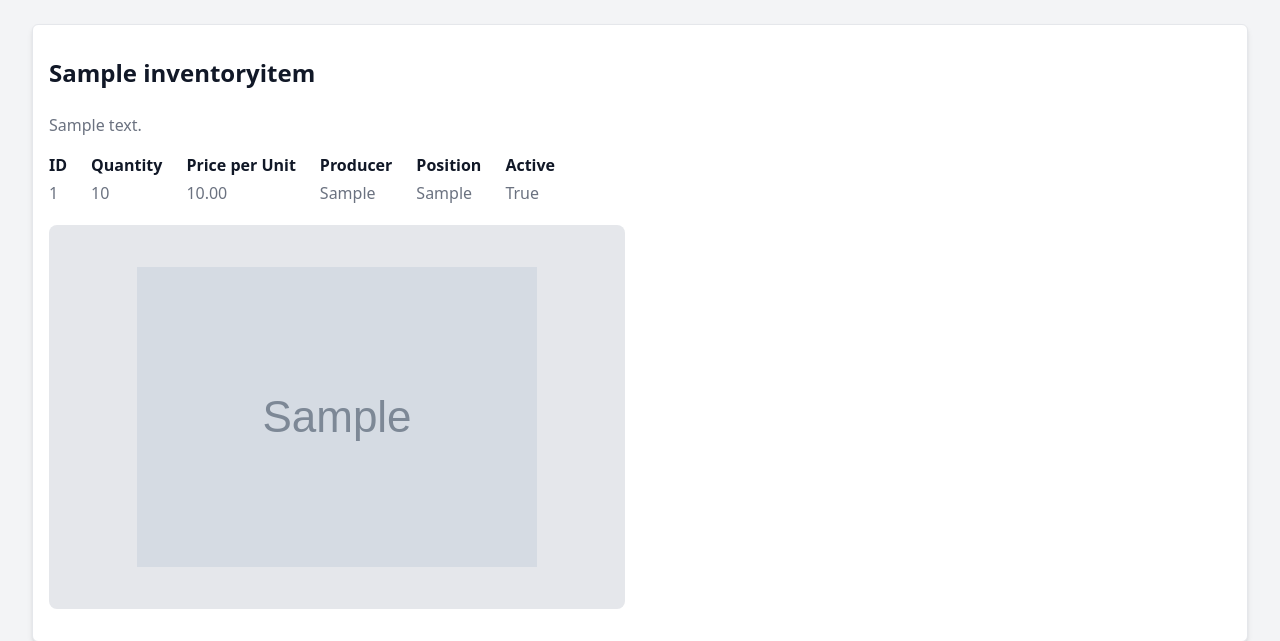
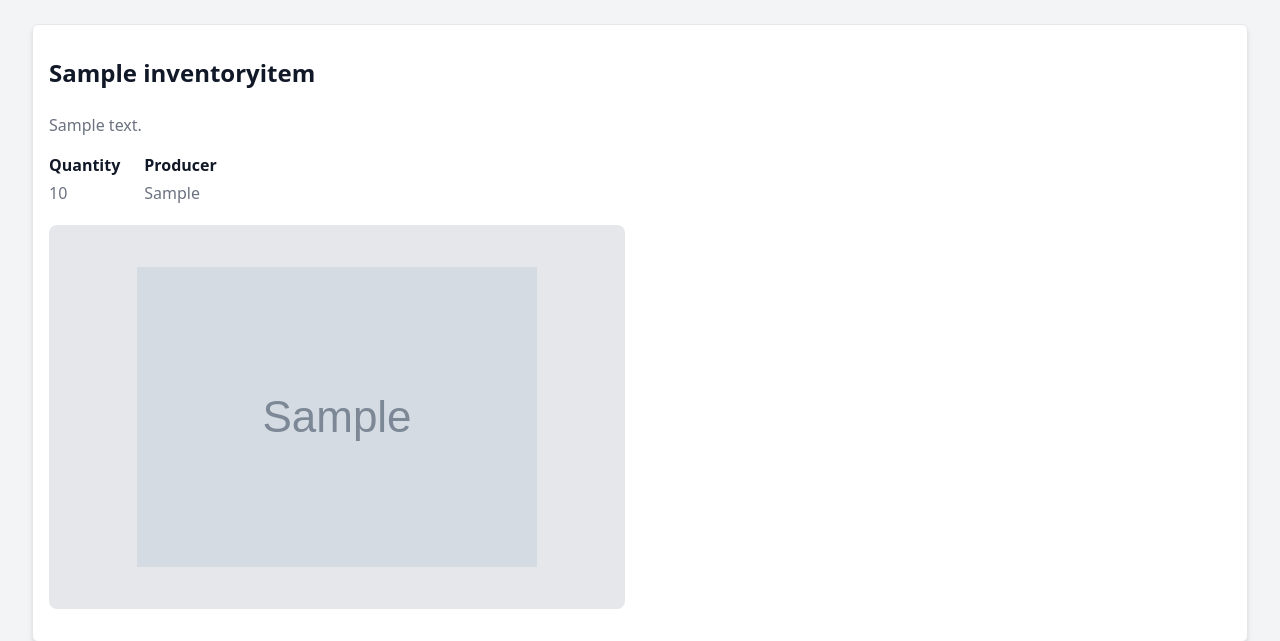
Before and after one commit to PanteraLX/iwa-inventory, a Django app: page /inventory_item/1/ in a window 1280 px wide. Shown: the part 64-705 px from the top of the page. Run offline with Django 4.2, Linux system fonts and the light colour scheme; tables that the repository leaves empty hold one stand-in row (values such as "Sample post"); grey boxes marked "Sample" are stand-in pictures; style sheets or scripts are compiled from the project's sources; parts of the project's set-up code (start-up, migrations or seed data) failed here and were passed over; some libraries are stand-ins or nearby versions.

Commit message:
added price per Unit to items

```diff
--- a/app/templates/inventory/inventory_item_detail.html
+++ b/app/templates/inventory/inventory_item_detail.html
@@ -13,21 +13,23 @@ Inventory Item Update
     </dl>
     <dl class="flex space-x-6">
         <div>
+            <dt class="mb-2 font-semibold leading-none text-gray-900">Quantity</dt>
+            <dd class="mb-4 font-light text-gray-500 sm:mb-5">{{ inventory_item.quantity }}</dd>
+        </div>
+        <div>
+            <dt class="mb-2 font-semibold leading-none text-gray-900">Producer</dt>
+            <dd class="mb-4 font-light text-gray-500 sm:mb-5">{{ inventory_item.producer }}</dd>
+        </div>
+        {% if user.is_superuser %}
+        <div>
             <dt class="mb-2 font-semibold leading-none text-gray-900">ID</dt>
             <dd class="mb-4 font-light text-gray-500 sm:mb-5">{{ inventory_item.id }}</dd>
-        </div>
-        <div>
-            <dt class="mb-2 font-semibold leading-none text-gray-900">Quantity</dt>
-            <dd class="mb-4 font-light text-gray-500 sm:mb-5">{{ inventory_item.quantity }}</dd>
         </div>
         <div>
             <dt class="mb-2 font-semibold leading-none text-gray-900">Price per Unit</dt>
             <dd class="mb-4 font-light text-gray-500 sm:mb-5">{{ inventory_item.priceperunit }}</dd>
         </div>
-        <div>
-            <dt class="mb-2 font-semibold leading-none text-gray-900">Producer</dt>
-            <dd class="mb-4 font-light text-gray-500 sm:mb-5">{{ inventory_item.producer }}</dd>
-        </div>
+
         <div>
             <dt class="mb-2 font-semibold leading-none text-gray-900">Position</dt>
             <dd class="mb-4 font-light text-gray-500 sm:mb-5">{{ inventory_item.position }}</dd>
@@ -36,6 +38,7 @@ Inventory Item Update
             <dt class="mb-2 font-semibold leading-none text-gray-900">Active</dt>
             <dd class="mb-4 font-light text-gray-500 sm:mb-5">{{ inventory_item.active }}</dd>
         </div>
+        {% endif %}
     </dl>
 
     <!-- Add a carousel to contain all the images of an item -->
```
